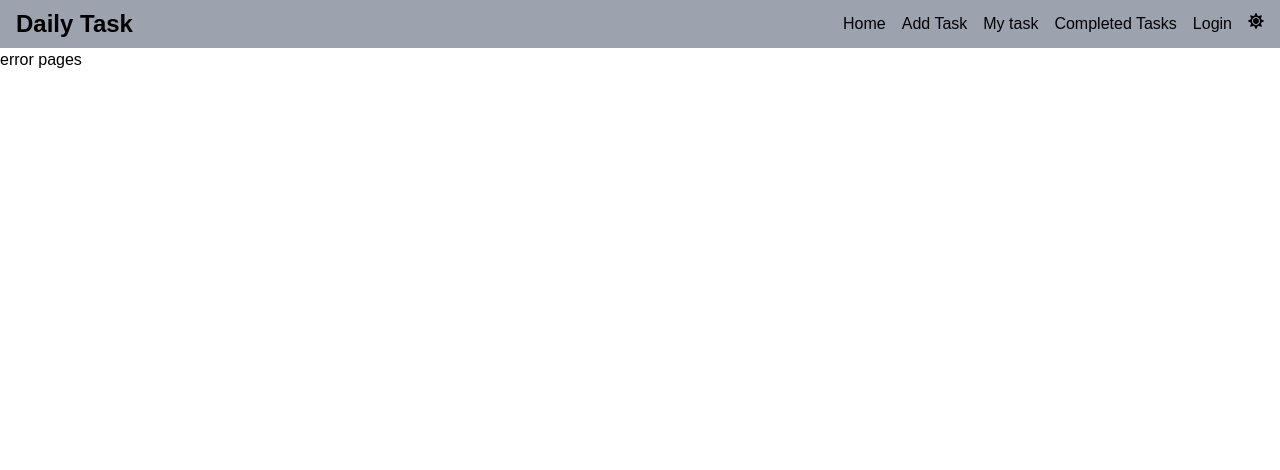
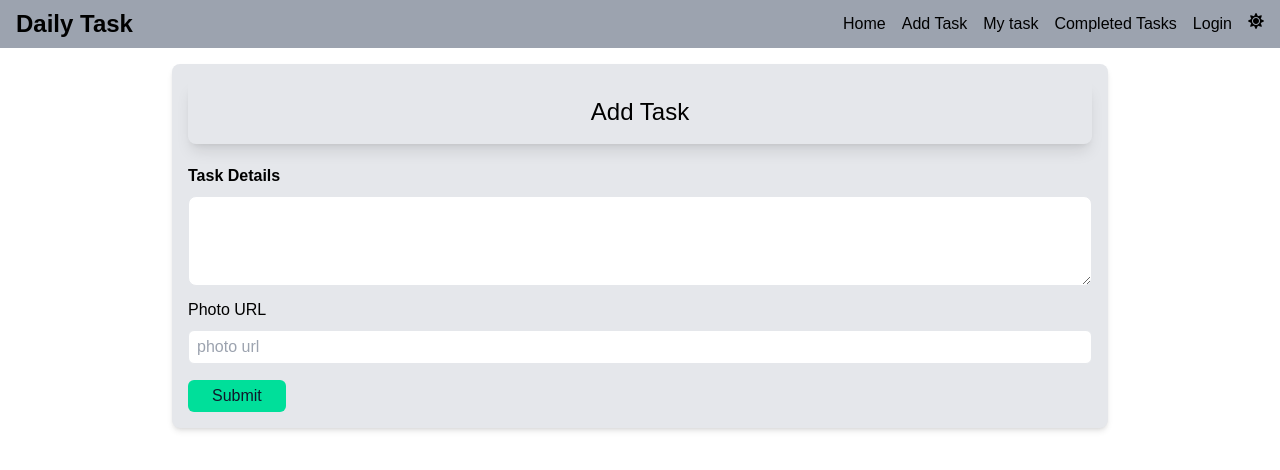
Before and after one commit to sksabbirhossain/daily-task-client, a React (Create React App) app: page /add-task in a window 1280 px wide. Shown: the top 470 px of the page. Built offline with nearby package versions, Linux system fonts and the light colour scheme; no server answers.

Commit message:
created add task page

```diff
--- a/src/App.js
+++ b/src/App.js
@@ -1,6 +1,7 @@
 import React from "react";
 import { Route, Routes } from "react-router-dom";
 import Main from "./layout/Main";
+import AddTask from "./pages/AddTask/AddTask";
 import Home from "./pages/Home/Home";
 import Login from "./pages/Login/Login";
 import Signup from "./pages/Signup/Signup";
@@ -12,6 +13,7 @@ function App() {
         <Route path="/" element={<Home />} />
         <Route path="/login" element={<Login />} />
         <Route path="/signup" element={<Signup />} />
+        <Route path="/add-task" element={<AddTask />} />
         <Route path="*" element="error pages" />
       </Route>
     </Routes>
--- a/src/components/Form/Form.js
+++ b/src/components/Form/Form.js
@@ -1,7 +1,9 @@
 import React from "react";
 
 const Form = ({ children, ...rest }) => {
-  return <form {...rest}>{children}</form>;
+  return <form {...rest}>
+    {children}
+  </form>;
 };
 
 export default Form;
--- /dev/null
+++ b/src/pages/AddTask/AddTask.js
@@ -0,0 +1,37 @@
+import React from "react";
+import Button from "../../components/Button/Button";
+import Form from "../../components/Form/Form";
+import FormInput from "../../components/FormInput/FormInput";
+
+const AddTask = () => {
+  return (
+    <div className="px-4 flex justify-center mt-4">
+      <div className=" bg-gray-200 w-3/4 p-4 rounded-lg shadow-md">
+        <div className="shadow-lg py-4 rounded-lg">
+          <h3 className="text-center text-2xl">Add Task</h3>
+        </div>
+        <Form>
+          <div className="flex flex-col my-3">
+            <label htmlFor="" className="font-bold py-2">
+              Task Details
+            </label>
+            <textarea
+              name=""
+              rows="3"
+              className="border rounded-lg p-2"
+            ></textarea>
+          </div>
+          <FormInput
+            label="Photo URL"
+            name="photo"
+            type="text"
+            placeholder="photo url"
+          />
+          <Button>Submit</Button>
+        </Form>
+      </div>
+    </div>
+  );
+};
+
+export default AddTask;
```
